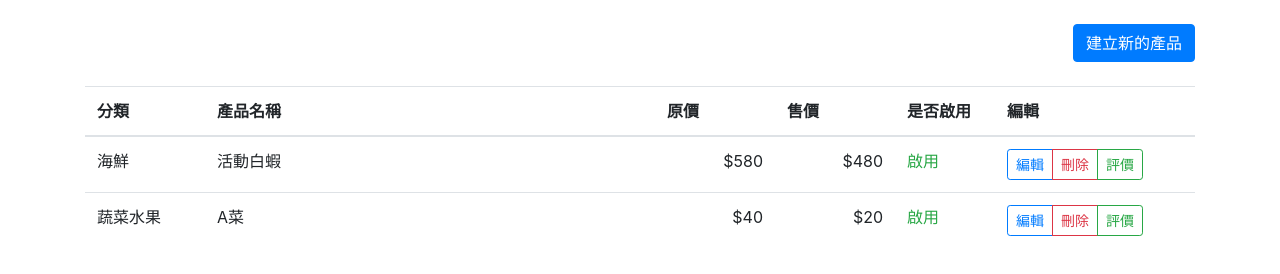
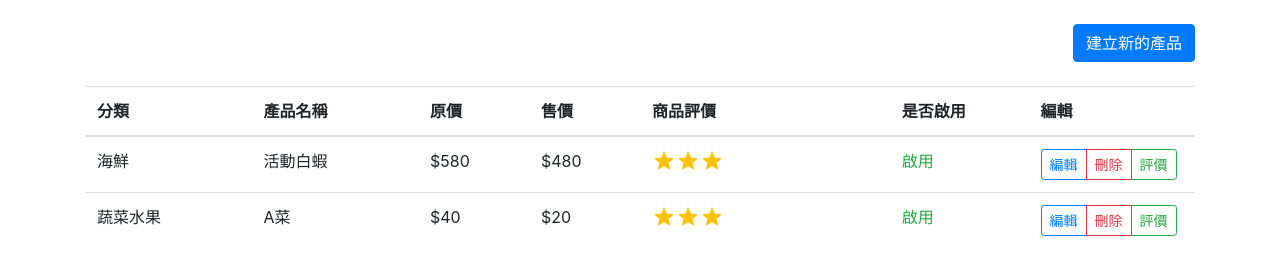
Before and after one commit to jack206418070/hexSchool_Js, a plain HTML site: page 2020-7-03/index.html in a window 1280 px wide. Drawn offline with nearby package versions, Linux system fonts and the light colour scheme.

Commit message:
update comment color and  add commetStar td to screen

```diff
--- a/2020-7-03/index.html
+++ b/2020-7-03/index.html
@@ -24,17 +24,22 @@
               <th width="120">
                 分類
               </th>
-              <th>產品名稱</th>
               <th width="120">
+                產品名稱
+              </th>
+              <th width="80">
                 原價
               </th>
-              <th width="120">
+              <th width="80">
                 售價
+              </th>
+              <th width="180">
+                商品評價
               </th>
               <th width="100">
                 是否啟用
               </th>
-              <th width="200">
+              <th width="120">
                 編輯
               </th>
             </tr>
@@ -43,11 +48,14 @@
             <tr v-for="(product, key) in products" :key="product.id">
               <td> {{ product.category }} </td>
               <td> {{ product.title }} </td>
-              <td class="text-right">
+              <td class="text-left">
                 ${{ product.origin_price }}
               </td>
-              <td class="text-right">
+              <td class="text-left">
                 ${{ product.price }}
+              </td>
+              <td>
+                <i class="material-icons text-warning" v-for="star in product.commetStars">star</i>
               </td>
               <td>
                 <span v-if="product.enabled" class="text-success">啟用</span>
@@ -207,7 +215,7 @@
                 </div>
                 <div class="modal-body">
                             <div :style="comment.id == tempComment.id ? 'display:block;' : 'display:none' " v-for="(comment, key) in tempProduct.comments" :key="comment.id">
-                                <i class="material-icons" v-for="star in comment.stars">star</i>
+                                <i class="material-icons text-warning" v-for="star in comment.stars">star</i>
                                 <div class="d-flex flex-column flex-md-row justify-content-center align-items-start">
                                 <span class="pr-5 mt-2 d-md-block d-none" style="font-family: Helvetica Neue; font-size: 32px;"  @click="changeComment('pre')">＜</span>
                                 <p class="pt-md-4 text-left comment-text-overflow">{{ comment.comment }}</p>
```
Also changed, not shown: 2020-7-03/all.js.
